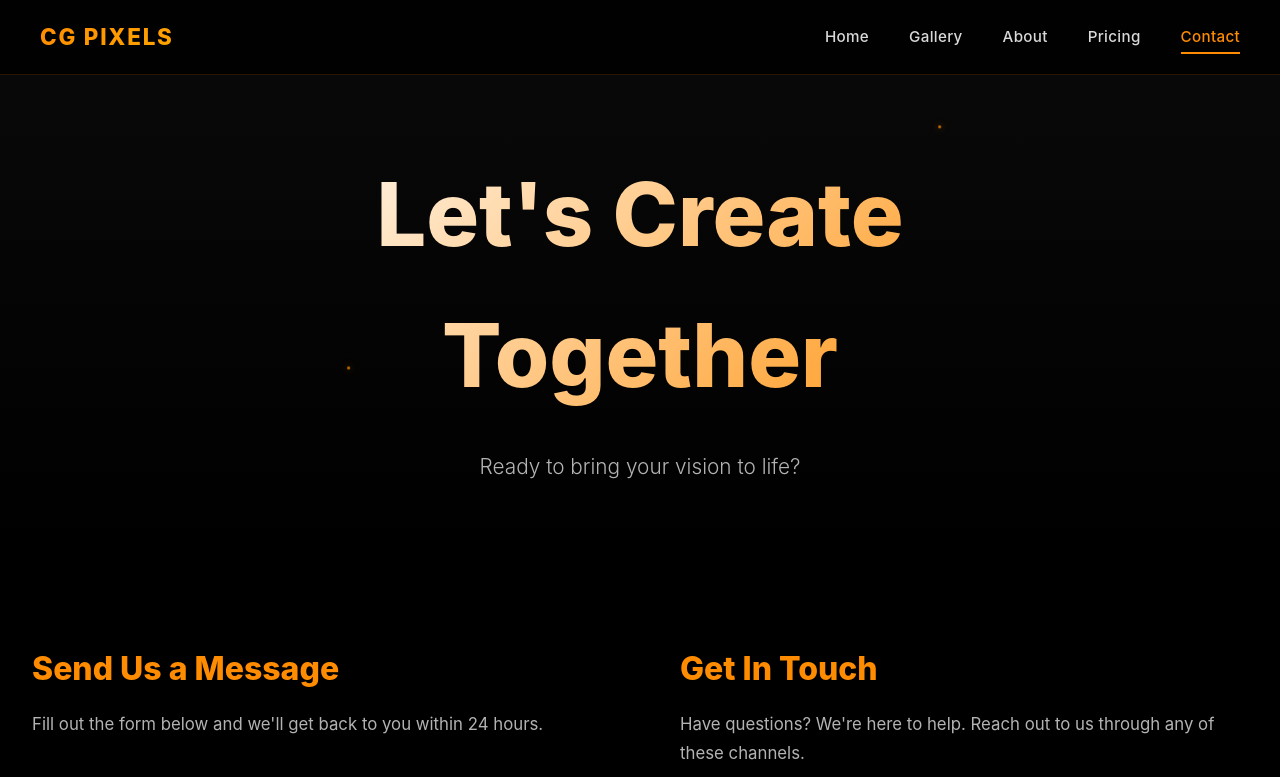
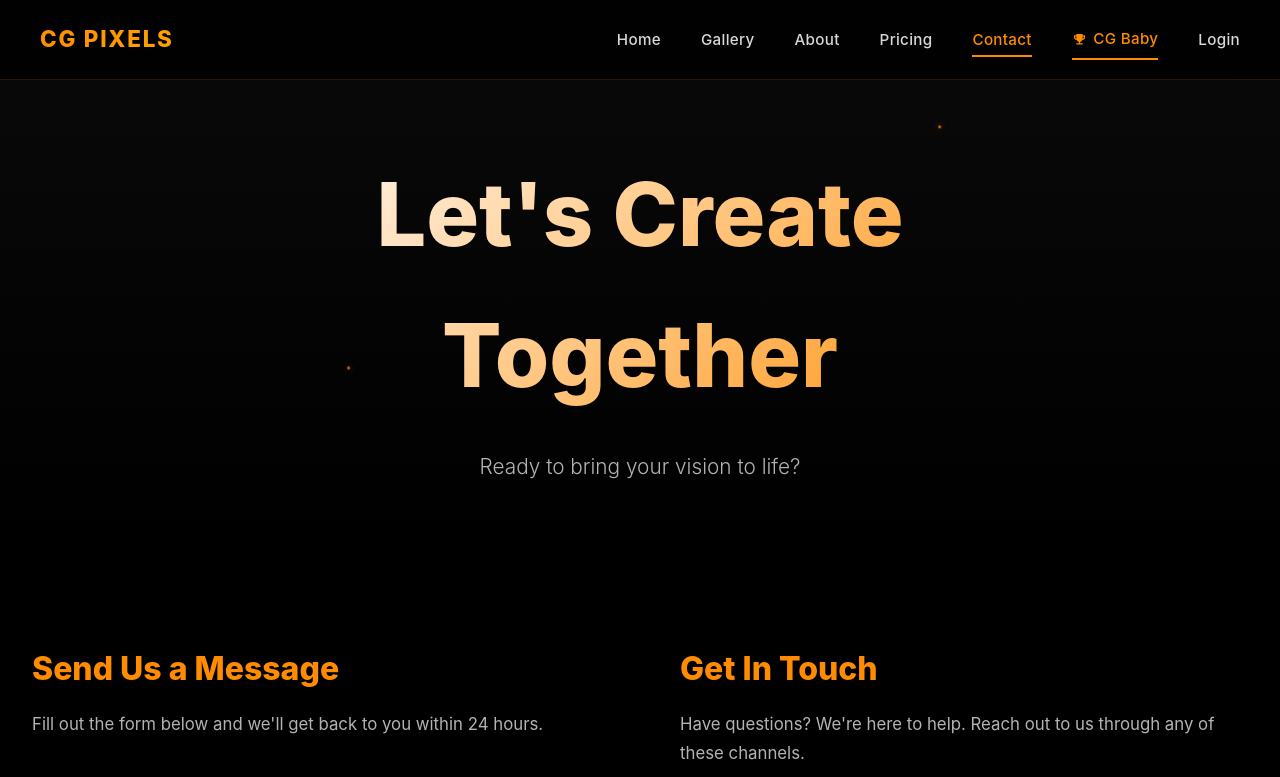
Before and after one commit to tamtam351/cg-pixels, a website: page contact.html in a window 1280 px wide. Shown: the top 777 px of the page. Drawn offline with Linux system fonts and the light colour scheme.

Commit message:
Describe the changes you made

```diff
--- a/contact.html
+++ b/contact.html
@@ -633,6 +633,8 @@
             opacity: 1;
             transform: translate(-50%, -50%) scale(1);
         }
+    .nav-cgbaby { display: flex; align-items: center; gap: .4rem; }
+    .nav-cgbaby svg { fill: var(--orange); }
 
         /* Error Message */
         .error-message {
@@ -734,6 +736,16 @@
                 <li><a href="about.html">About</a></li>
                 <li><a href="services.html">Pricing</a></li>
                 <li><a href="contact.html" class="active">Contact</a></li>
+                <li>
+        <a href="cgbaby-nomination.html" class="active nav-cgbaby">
+          <!-- trophy star -->
+          <svg width="15" height="15" viewBox="0 0 24 24">
+            <path d="M19 5h-2V3H7v2H5C3.9 5 3 5.9 3 7v1c0 2.55 1.92 4.63 4.39 4.94A5.01 5.01 0 0011 15.9V18H7v2h10v-2h-4v-2.1a5.01 5.01 0 003.61-2.96C19.08 12.63 21 10.55 21 8V7c0-1.1-.9-2-2-2zM5 8V7h2v3.82C5.86 10.4 5 9.3 5 8zm14 0c0 1.3-.86 2.4-2 2.82V7h2v1z"/>
+          </svg>
+          CG Baby
+        </a>
+      </li>
+       <li><a href="cgbaby-voting.html">Login</a></li>
             </ul>
             <button class="menu-toggle" id="menuToggle">☰</button>
         </div>
```
Also changed, not shown: about.html (+11 -0 lines), cgbaby-nomination.html (+1 -0 lines), gallery.html (+12 -0 lines), index.html (+14 -1 lines), services.html (+11 -0 lines).
